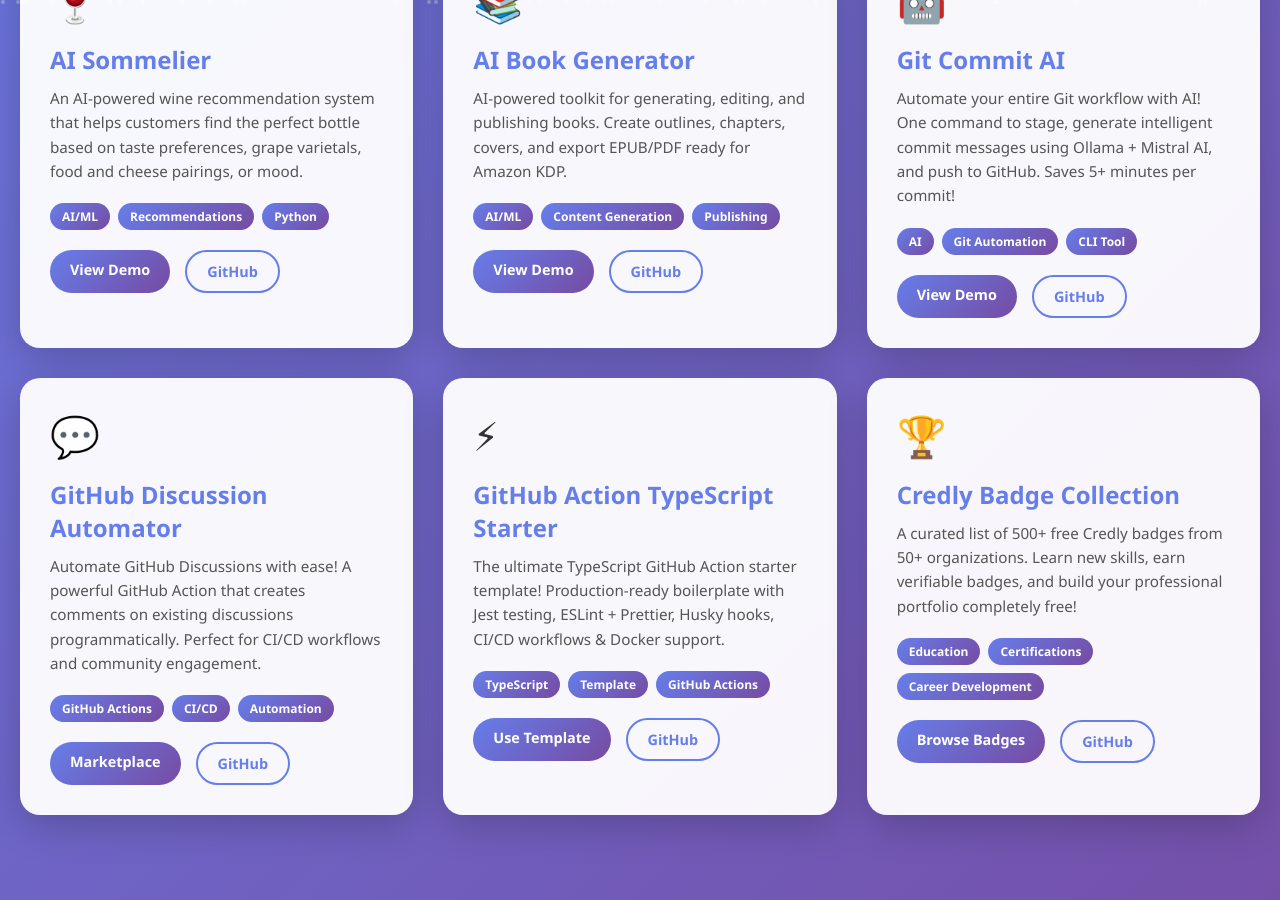
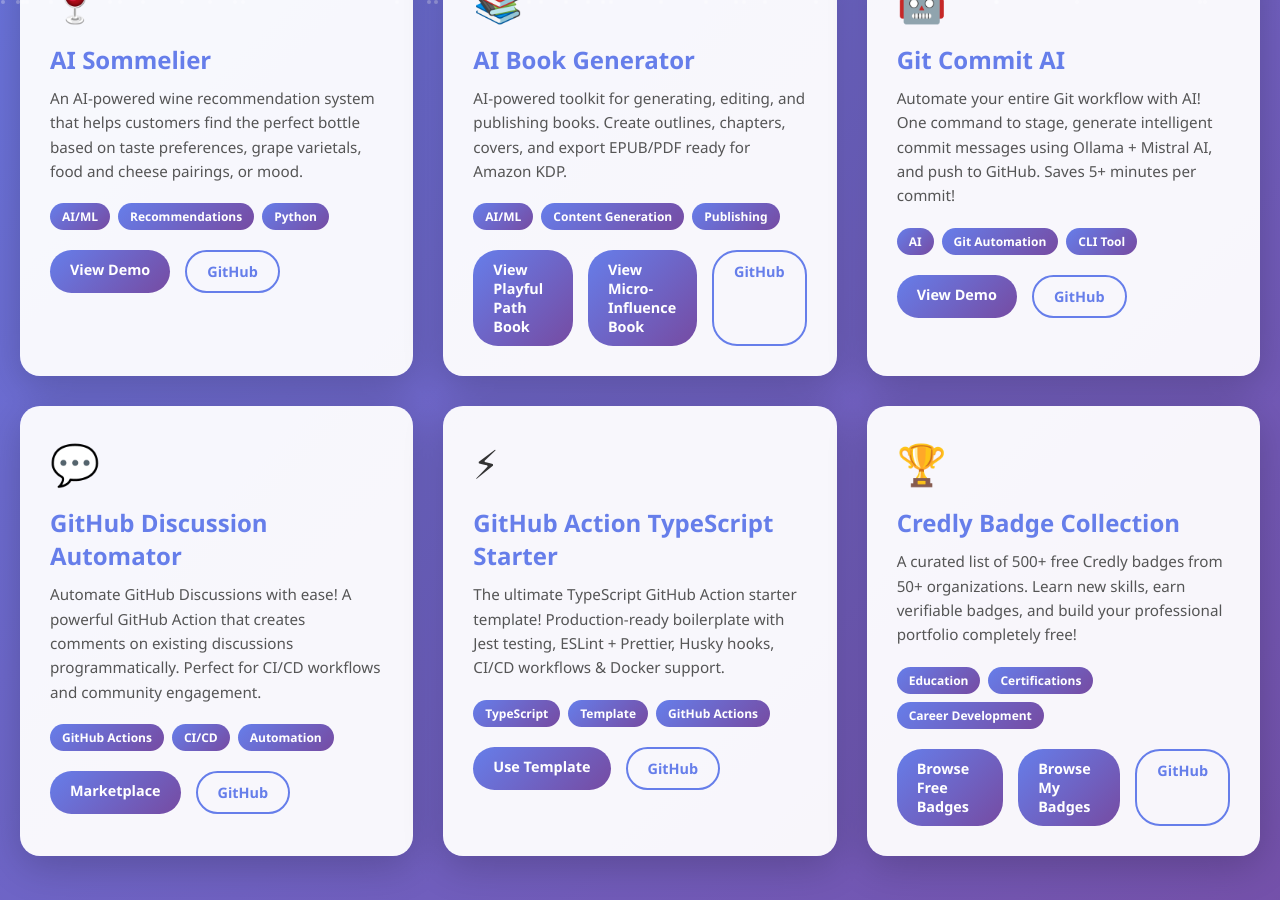
Before and after one commit to wesleyscholl/wesleyscholl.github.io, a Jekyll site: the page built from README.md, in a window 1280 px wide and 900 px high, scrolled down 744 px. Built offline with Jekyll 4.4.1, drawn with Linux system fonts in a browser that asks for light colours; our own code applies the rules of GitHub Pages for plain Markdown files.

Commit message:
Update project links in default layout

```diff
--- a/_layouts/default.html
+++ b/_layouts/default.html
@@ -362,8 +362,8 @@
                     <span class="tag">Python</span>
                 </div>
                 <div class="project-links">
-                    <a href="#" class="btn btn-primary">View Demo</a>
-                    <a href="#" class="btn btn-secondary">GitHub</a>
+                    <a href="https://ai-wine-som.streamlit.app/" class="btn btn-primary">View Demo</a>
+                    <a href="https://github.com/wesleyscholl/ai-sommelier" class="btn btn-secondary">GitHub</a>
                 </div>
             </div>
 
@@ -377,8 +377,9 @@
                     <span class="tag">Publishing</span>
                 </div>
                 <div class="project-links">
-                    <a href="#" class="btn btn-primary">View Demo</a>
-                    <a href="#" class="btn btn-secondary">GitHub</a>
+                    <a href="https://a.co/d/hAg2DWe" class="btn btn-primary">View Playful Path Book</a>
+                    <a href="https://a.co/d/hAg2DWe" class="btn btn-primary">View Micro-Influence Book</a>
+                    <a href="https://github.com/wesleyscholl/book-generator" class="btn btn-secondary">GitHub</a>
                 </div>
             </div>
 
@@ -392,8 +393,8 @@
                     <span class="tag">CLI Tool</span>
                 </div>
                 <div class="project-links">
-                    <a href="#" class="btn btn-primary">View Demo</a>
-                    <a href="#" class="btn btn-secondary">GitHub</a>
+                    <a href="https://github.com/wesleyscholl/git-commit-push-script?tab=readme-ov-file#-demo" class="btn btn-primary">View Demo</a>
+                    <a href="https://github.com/wesleyscholl/git-commit-push-script" class="btn btn-secondary">GitHub</a>
                 </div>
             </div>
 
@@ -407,8 +408,8 @@
                     <span class="tag">Automation</span>
                 </div>
                 <div class="project-links">
-                    <a href="#" class="btn btn-primary">Marketplace</a>
-                    <a href="#" class="btn btn-secondary">GitHub</a>
+                    <a href="https://github.com/marketplace/actions/create-discussion-comment" class="btn btn-primary">Marketplace</a>
+                    <a href="https://github.com/wesleyscholl/create-discussion-comment" class="btn btn-secondary">GitHub</a>
                 </div>
             </div>
 
@@ -422,8 +423,8 @@
                     <span class="tag">GitHub Actions</span>
                 </div>
                 <div class="project-links">
-                    <a href="#" class="btn btn-primary">Use Template</a>
-                    <a href="#" class="btn btn-secondary">GitHub</a>
+                    <a href="https://github.com/wesleyscholl/github-action-base-ts?tab=readme-ov-file#-quick-start" class="btn btn-primary">Use Template</a>
+                    <a href="https://github.com/wesleyscholl/github-action-base-ts" class="btn btn-secondary">GitHub</a>
                 </div>
             </div>
 
@@ -437,8 +438,9 @@
                     <span class="tag">Career Development</span>
                 </div>
                 <div class="project-links">
-                    <a href="#" class="btn btn-primary">Browse Badges</a>
-                    <a href="#" class="btn btn-secondary">GitHub</a>
+                    <a href="https://github.com/wesleyscholl/credly-badge?tab=readme-ov-file#total-badges-501" class="btn btn-primary">Browse Free Badges</a>
+                    <a href="https://www.credly.com/users/wesley-scholl.cc1a230f/badges#credly" class="btn btn-primary">Browse My Badges</a>
+                    <a href="https://github.com/wesleyscholl/credly-badge" class="btn btn-secondary">GitHub</a>
                 </div>
             </div>
         </div>
```
